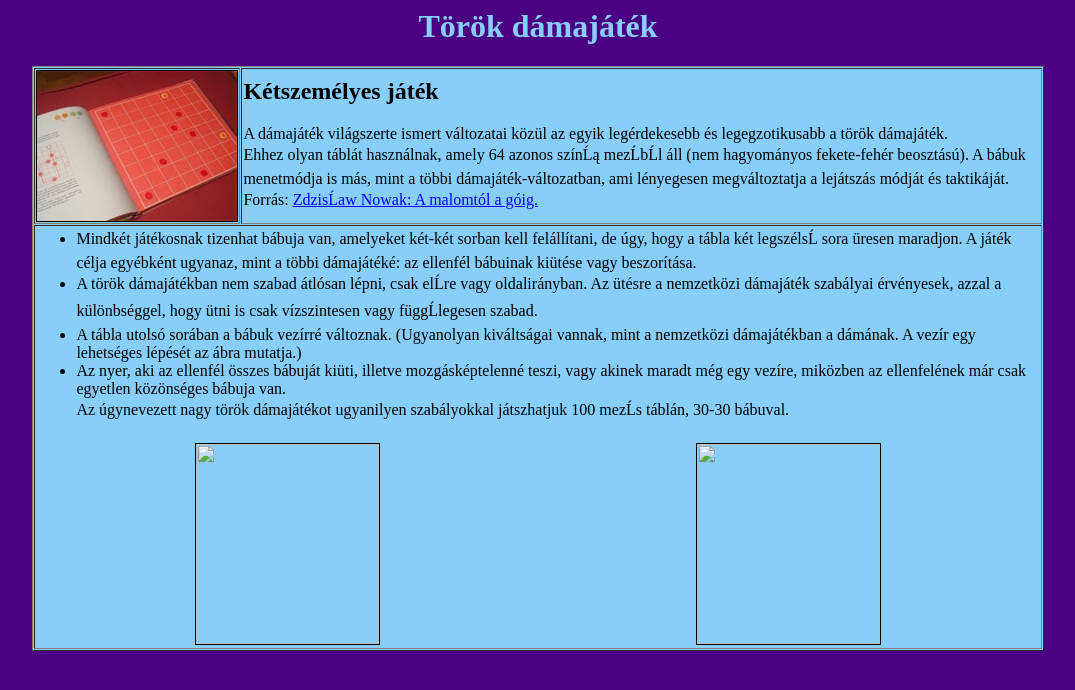
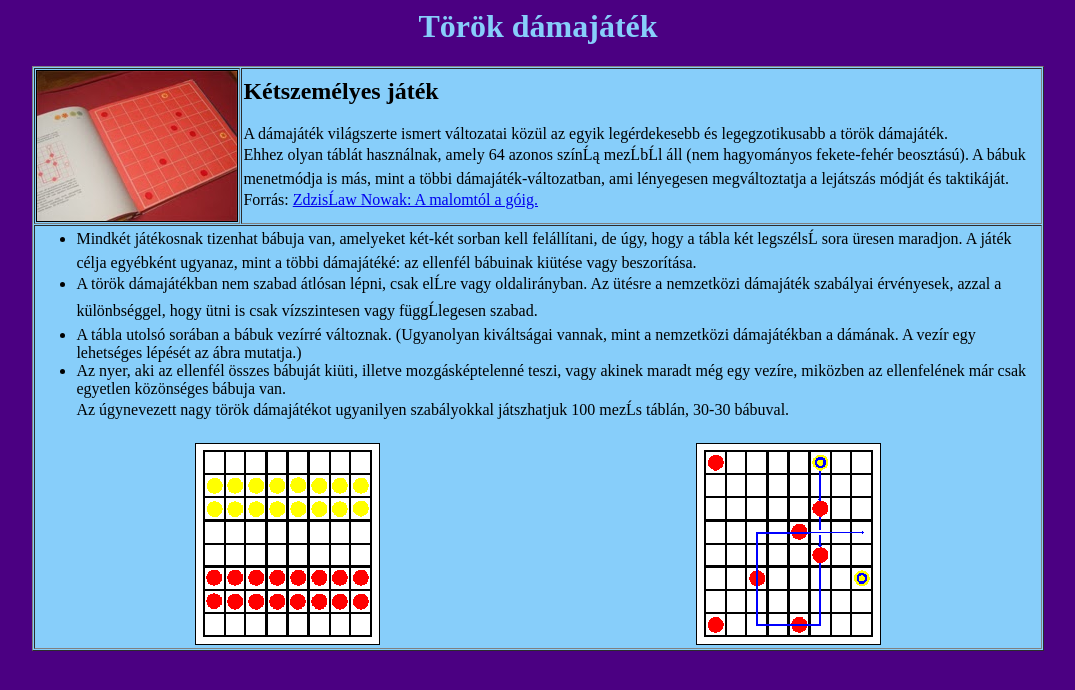
Before and after one commit to erdeioliver/torokdamajatek, a plain HTML site: page index.html in a window 1280 px wide. Shown: the whole page, without its empty margins (102-1177 px from the left). Drawn offline with Linux system fonts and the light colour scheme.

Commit message:
Update index.html

```diff
--- a/index.html
+++ b/index.html
@@ -33,10 +33,10 @@
 				<tbody>
 					<tr>
 						<td>
-						<div align="center"><img src="content/images/2006/3_Torok_damajatek/T1.GIF" style="border-width: 1px; border-style: solid; width: 183px; height: 200px;" /></div>
+						<div align="center"><img src="T1.GIF" style="border-width: 1px; border-style: solid; width: 183px; height: 200px;" /></div>
 						</td>
 						<td>
-						<div align="center"><img src="content/images/2006/3_Torok_damajatek/T2.GIF" style="border-width: 1px; border-style: solid; width: 183px; height: 200px;" /></div>
+						<div align="center"><img src="T2.GIF" style="border-width: 1px; border-style: solid; width: 183px; height: 200px;" /></div>
 						</td>
 					</tr>
 				</tbody>
```
